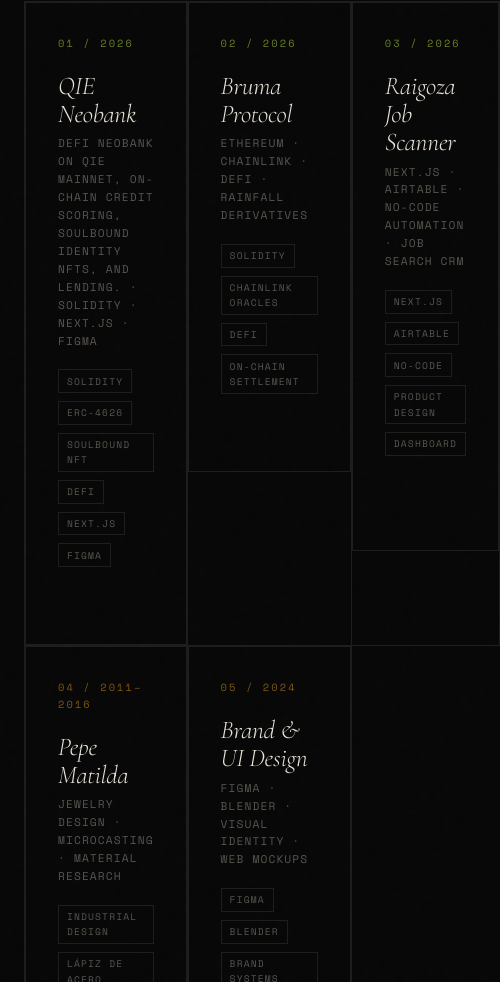
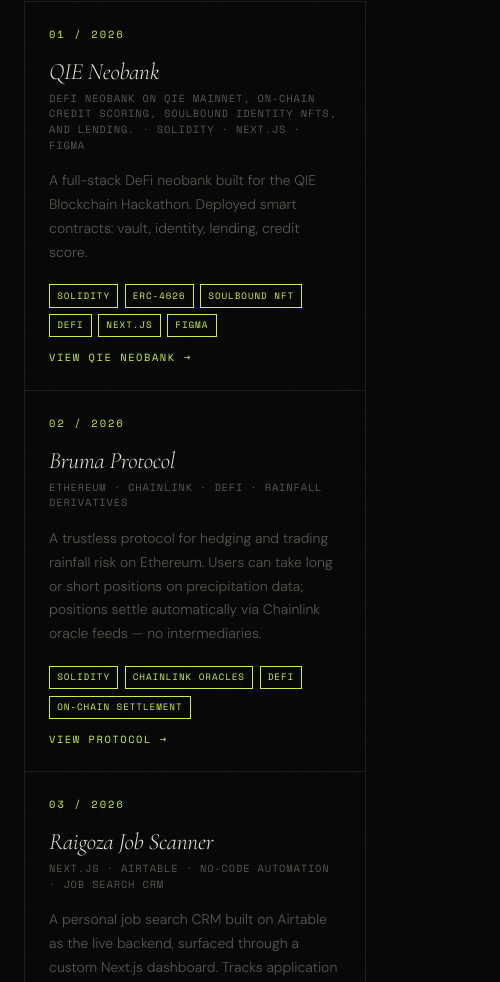
Before and after one commit to NinjaPuppetDev/portfolio, a Next.js app: page / in a window 390 px wide. Shown: the part 1018-2000 px from the top of the page, 500 px wide, since content can reach past the window. Built offline with nearby package versions, Linux system fonts and the light colour scheme.

Commit message:
mobile-responsive

```diff
--- a/app/components/LandingPage.tsx
+++ b/app/components/LandingPage.tsx
@@ -13,10 +13,9 @@
     description:
       'A full-stack DeFi neobank built for the QIE Blockchain Hackathon. Deployed smart contracts: vault, identity, lending, credit score.',
     link: 'https://qie-bank.vercel.app/',
-    linkLabel: 'View QIE Neobank →',
+    linkLabel: 'View QIE Neobank',
     accent: 'var(--accent)',
   },
-
   {
     index: '02',
     year: '2026',
@@ -38,17 +37,17 @@
     description:
       'A personal job search CRM built on Airtable as the live backend, surfaced through a custom Next.js dashboard. Tracks application funnel stages, interview schedules, and follow-up cadences in real time — the same discipline I apply to design, applied to the search itself.',
     link: 'https://raigoza-job-scanner.vercel.app/',
-    linkLabel: 'View Job Scanner →',
+    linkLabel: 'View Job Scanner',
     accent: 'var(--accent)',
   },
-   {
+  {
     index: '04',
     year: '2011–2016',
     title: 'Pepe Matilda',
-    subtitle: 'Jewelry Design · Microcasting · Material Research',
-    tags: ['Industrial Design', 'Lápiz de Acero', '3D Prototyping', 'MAMM'],
+    subtitle: 'Jewelry Design · Microcasting · Brand · Material Research',
+    tags: ['Industrial Design', 'Lápiz de Acero', 'Blender', 'MAMM'],
     description:
-      'Award-winning jewelry brand exploring the boundary between craft and production. Developed a proprietary microcasting system for complex geometries and collaborated with Museo de Arte Moderno de Medellín and Museo de Antioquia.',
+      'Built 0→1: designed and hand-cast every piece, engineered a proprietary microcasting system, modeled products in 3D, and built the brand from identity to e-commerce UI. Won Colombia\'s Lápiz de Acero (2013). Exhibited at MAMM and Museo de Antioquia.',
     link: 'https://www.instagram.com/pepe_matilda_?igsh=MXNvdDY1MzR5bmwyNg==',
     linkLabel: 'View project',
     accent: 'var(--amber)',
@@ -68,20 +67,32 @@
 ]
 
 function ProjectGrid() {
-  const COLS = 3
-  const remainder = projects.length % COLS
-  const orphanStart = remainder === 0 ? null : Math.floor((COLS - remainder) / 2) + 1
+  const [cols, setCols] = useState(3)
+
+  useEffect(() => {
+    const update = () => {
+      if (window.innerWidth < 640) setCols(1)
+      else if (window.innerWidth < 900) setCols(2)
+      else setCols(3)
+    }
+    update()
+    window.addEventListener('resize', update)
+    return () => window.removeEventListener('resize', update)
+  }, [])
+
+  const remainder = projects.length % cols
+  const orphanStart = remainder === 0 ? null : Math.floor((cols - remainder) / 2) + 1
 
   return (
     <div style={{
       display: 'grid',
-      gridTemplateColumns: `repeat(${COLS}, 1fr)`,
+      gridTemplateColumns: `repeat(${cols}, 1fr)`,
       gap: '0',
     }}>
       {projects.map((p, i) => {
         const isFirstOrphan = orphanStart !== null && i === projects.length - remainder
-        const col = (i % COLS) + 1
-        const row = Math.floor(i / COLS) + 1
+        const col = (i % cols) + 1
+        const row = Math.floor(i / cols) + 1
 
         return (
           <div
@@ -246,7 +257,7 @@
           <div style={{
             display: 'flex',
             alignItems: 'flex-start',
-            gap: '3rem',
+            gap: '2rem',
             flexWrap: 'wrap',
             opacity: mounted ? 1 : 0,
             transition: 'opacity 0.8s ease 0.8s',
@@ -479,7 +490,7 @@
             position: 'relative',
             zIndex: 1,
           }}
-          onMouseEnter={(e: { currentTarget: HTMLAnchorElement }) => {
+          onMouseEnter={(e) => {
             (e.currentTarget as HTMLAnchorElement).style.background = 'var(--text)'
           }}
           onMouseLeave={(e) => {
--- a/app/components/ProjectCard.tsx
+++ b/app/components/ProjectCard.tsx
@@ -1,6 +1,6 @@
 'use client'
 
-import { useState } from 'react'
+import { useEffect, useState } from 'react'
 
 interface ProjectCardProps {
   index: string
@@ -18,26 +18,38 @@
   index, title, subtitle, tags, description, link, linkLabel, year, accent = 'var(--accent)'
 }: ProjectCardProps) {
   const [hovered, setHovered] = useState(false)
+  const [isMobile, setIsMobile] = useState(false)
+
+  useEffect(() => {
+    const check = () => setIsMobile(window.innerWidth < 768)
+    check()
+    window.addEventListener('resize', check)
+    return () => window.removeEventListener('resize', check)
+  }, [])
+
+  // On mobile: description always visible, no hover effects
+  const active = isMobile ? true : hovered
 
   return (
     <a
       href={link}
       target="_blank"
       rel="noopener noreferrer"
-      onMouseEnter={() => setHovered(true)}
-      onMouseLeave={() => setHovered(false)}
+      onMouseEnter={() => !isMobile && setHovered(true)}
+      onMouseLeave={() => !isMobile && setHovered(false)}
       style={{
         display: 'block',
         position: 'relative',
-        border: `1px solid ${hovered ? accent : 'var(--border)'}`,
-        background: hovered ? 'var(--surface)' : 'transparent',
-        padding: '2rem',
-        transition: 'all 0.35s ease',
+        background: hovered && !isMobile ? 'var(--surface)' : 'transparent',
+        padding: isMobile ? '1.5rem' : '2rem',
+        transition: 'background 0.35s ease',
         textDecoration: 'none',
         overflow: 'hidden',
+        height: '100%',
       }}
     >
-      {/* Corner accent */}
+      {/* Top accent line — desktop hover only */}
+      {!isMobile && (
         <span style={{
           position: 'absolute',
           top: 0,
@@ -47,15 +59,16 @@
           background: `linear-gradient(90deg, ${accent}, transparent)`,
           transition: 'width 0.5s ease',
         }} />
+      )}
 
-      {/* Index */}
+      {/* Index / year */}
       <div style={{
         fontFamily: 'var(--mono)',
         fontSize: '0.65rem',
         color: accent,
         letterSpacing: '0.2em',
-        marginBottom: '1.25rem',
-        opacity: hovered ? 1 : 0.5,
+        marginBottom: '1rem',
+        opacity: active ? 1 : 0.5,
         transition: 'opacity 0.3s ease',
       }}>
         {index} / {year}
@@ -64,7 +77,7 @@
       {/* Title */}
       <h3 style={{
         fontFamily: 'var(--serif)',
-        fontSize: 'clamp(1.6rem, 3vw, 2.2rem)',
+        fontSize: isMobile ? 'clamp(1.3rem, 6vw, 1.8rem)' : 'clamp(1.6rem, 3vw, 2.2rem)',
         fontWeight: 300,
         lineHeight: 1.1,
         color: 'var(--text)',
@@ -78,25 +91,26 @@
       {/* Subtitle */}
       <p style={{
         fontFamily: 'var(--mono)',
-        fontSize: '0.7rem',
+        fontSize: '0.65rem',
         color: 'var(--muted)',
-        letterSpacing: '0.1em',
+        letterSpacing: '0.08em',
         textTransform: 'uppercase',
-        marginBottom: '1.25rem',
+        marginBottom: '1rem',
+        lineHeight: 1.5,
       }}>
         {subtitle}
       </p>
 
-      {/* Description — reveals on hover */}
+      {/* Description — always visible on mobile, hover-reveal on desktop */}
       <p style={{
         fontSize: '0.875rem',
         color: 'var(--muted)',
         lineHeight: 1.7,
-        maxHeight: hovered ? '6rem' : '0',
+        maxHeight: active ? '8rem' : '0',
         overflow: 'hidden',
-        opacity: hovered ? 1 : 0,
-        transition: 'max-height 0.4s ease, opacity 0.35s ease',
-        marginBottom: hovered ? '1.5rem' : '0',
+        opacity: active ? 1 : 0,
+        transition: isMobile ? 'none' : 'max-height 0.4s ease, opacity 0.35s ease',
+        marginBottom: active ? '1.25rem' : '0',
       }}>
         {description}
       </p>
@@ -109,16 +123,16 @@
         flexWrap: 'wrap',
         gap: '0.75rem',
       }}>
-        <div style={{ display: 'flex', gap: '0.5rem', flexWrap: 'wrap' }}>
+        <div style={{ display: 'flex', gap: '0.4rem', flexWrap: 'wrap' }}>
           {tags.map(tag => (
             <span key={tag} style={{
               fontFamily: 'var(--mono)',
-              fontSize: '0.6rem',
-              letterSpacing: '0.12em',
+              fontSize: '0.58rem',
+              letterSpacing: '0.1em',
               textTransform: 'uppercase',
-              color: hovered ? accent : 'var(--muted)',
-              border: `1px solid ${hovered ? accent : 'var(--border)'}`,
-              padding: '0.2rem 0.5rem',
+              color: active ? accent : 'var(--muted)',
+              border: `1px solid ${active ? accent : 'var(--border)'}`,
+              padding: '0.2rem 0.45rem',
               transition: 'all 0.3s ease',
             }}>
               {tag}
@@ -132,9 +146,10 @@
           letterSpacing: '0.15em',
           textTransform: 'uppercase',
           color: accent,
-          opacity: hovered ? 1 : 0,
-          transform: hovered ? 'translateX(0)' : 'translateX(-8px)',
-          transition: 'all 0.3s ease',
+          opacity: active ? 1 : 0,
+          transform: active ? 'translateX(0)' : 'translateX(-8px)',
+          transition: isMobile ? 'none' : 'all 0.3s ease',
+          whiteSpace: 'nowrap',
         }}>
           {linkLabel} →
         </span>
```
Lines whose indentation alone changed are shown as unchanged.
